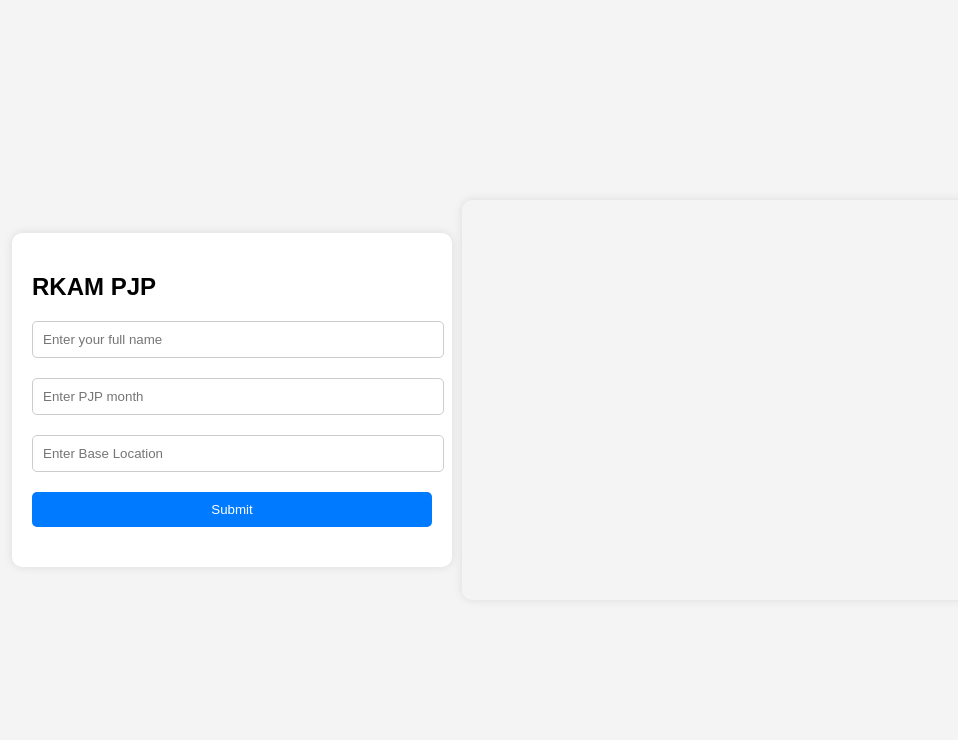
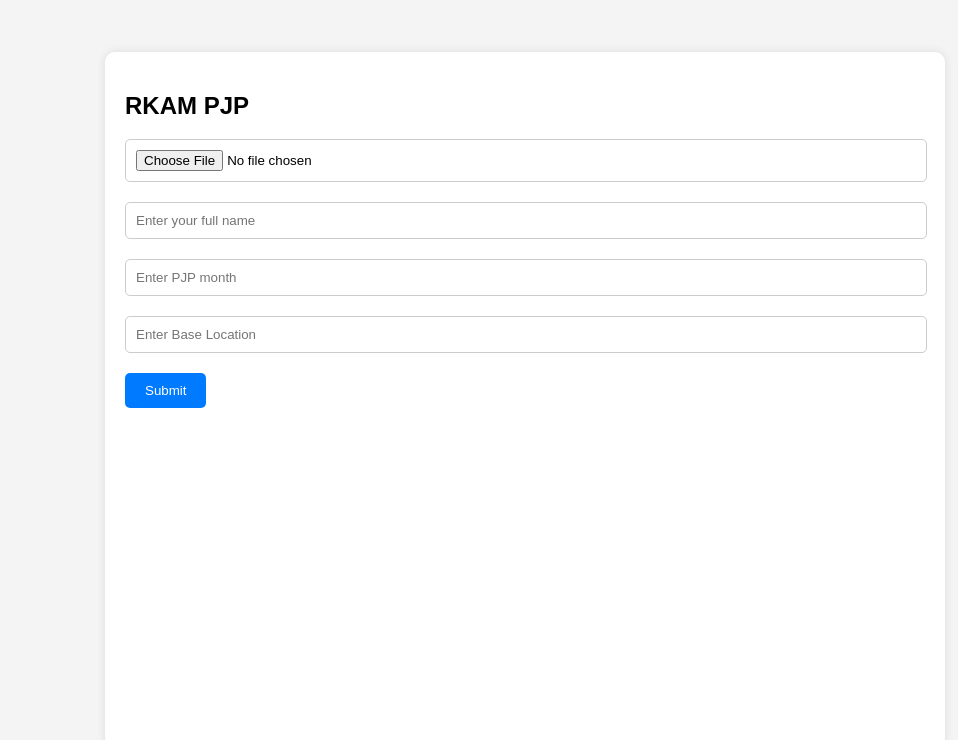
Before and after one commit to reshikiran/pprk, a plain HTML site: page Deep PJP Webpage Sample.html in a window 1280 px wide. Shown: the whole page, without its empty margins (115-1073 px from the left). Drawn offline with nearby package versions, Linux system fonts and the light colour scheme.

Commit message:
Update Deep PJP Webpage Sample.html

```diff
--- a/Deep PJP Webpage Sample.html
+++ b/Deep PJP Webpage Sample.html
@@ -10,29 +10,28 @@
     font-family: Arial, sans-serif;
     margin: 0;
     padding: 0;
+    display: flex;
+    justify-content: center;
+    align-items: center;
     height: 100vh;
     background-color: #f4f4f4;
   }
   .container {
-    display: flex;
-    justify-content: center;
-    align-items: center;
-    height: 100%;
-  }
-  .form-container {
-    width: 45%;
-    max-width: 400px;
-    margin-right: 10px;
+    width: 80%;
+    max-width: 800px;
     background-color: #fff;
     padding: 20px;
     border-radius: 10px;
     box-shadow: 0 0 10px rgba(0, 0, 0, 0.1);
+    display: flex;
+  }
+  .form-container {
+    flex: 1;
+    padding-right: 10px;
   }
   .map-container {
-    width: 45%;
+    flex: 1;
     height: 400px; /* Adjust map height as needed */
-    border-radius: 10px;
-    box-shadow: 0 0 10px rgba(0, 0, 0, 0.1);
   }
   .form-group {
     margin-bottom: 20px;
@@ -44,8 +43,7 @@
     border-radius: 5px;
   }
   .form-group button {
-    width: 100%;
-    padding: 10px;
+    padding: 10px 20px;
     background-color: #007bff;
     color: #fff;
     border: none;
@@ -67,6 +65,12 @@
     background-color: #007bff;
     color: #fff;
   }
+  #outputTable {
+    margin-top: 20px;
+    width: 100%;
+    height: 300px;
+    overflow-y: auto;
+  }
 </style>
 </head>
 <body>
@@ -74,6 +78,9 @@
   <div class="form-container">
     <h2>RKAM PJP</h2>
     <form id="rkamForm">
+      <div class="form-group">
+        <input type="file" id="excelFile" accept=".xlsx">
+      </div>
       <div class="form-group">
         <input type="text" id="fullName" placeholder="Enter your full name">
       </div>
@@ -89,7 +96,6 @@
     </form>
     <div id="outputTable"></div>
   </div>
-  <div class="map-container" id="map"></div>
 </div>
 
 <script src="https://cdnjs.cloudflare.com/ajax/libs/xlsx/0.16.9/xlsx.full.min.js"></script>
@@ -115,14 +121,6 @@
 
       document.getElementById('outputTable').innerHTML = htmlTable;
 
-      // Initialize Leaflet map
-      var map = L.map('map').setView([0, 0], 2);
-
-      // Add tile layer
-      L.tileLayer('https://{s}.tile.openstreetmap.org/{z}/{x}/{y}.png', {
-        attribution: '&copy; <a href="https://www.openstreetmap.org/copyright">OpenStreetMap</a> contributors'
-      }).addTo(map);
-
       // Get coordinates from 'HO location' column
       var range = XLSX.utils.decode_range(worksheet['!ref']);
       for (var R = range.s.r; R <= range.e.r; ++R) {
@@ -132,31 +130,28 @@
         if (cell && cell.v) {
           var coordinates = cell.v.split(',').map(Number); // Assuming coordinates are comma-separated
 
-          // Add marker to the map
-          L.marker(coordinates).addTo(map)
-            .bindPopup(getPopupContent(worksheet, range, R));
+          // Add popup with details from Excel
+          var popupContent = '';
+          for (var C = range.s.c; C <= range.e.c; ++C) {
+            var headerAddress = { c: C, r: 0 }; // Assuming headers are in the first row
+            var headerRef = XLSX.utils.encode_cell(headerAddress);
+            var header = worksheet[headerRef].v;
+            var cellAddress = { c: C, r: R };
+            var cellRef = XLSX.utils.encode_cell(cellAddress);
+            var cell = worksheet[cellRef];
+            if (cell && cell.v) {
+              popupContent += '<strong>' + header + '</strong>: ' + cell.v + '<br>';
+            }
+          }
+          // Display details in the outputTable div
+          var outputTable = document.getElementById('outputTable');
+          outputTable.innerHTML += '<div>' + popupContent + '</div>';
         }
       }
     };
 
     req.send();
   }
-
-  function getPopupContent(worksheet, range, rowIndex) {
-    var popupContent = '';
-    for (var C = range.s.c; C <= range.e.c; ++C) {
-      var headerAddress = { c: C, r: 0 }; // Assuming headers are in the first row
-      var headerRef = XLSX.utils.encode_cell(headerAddress);
-      var header = worksheet[headerRef].v;
-      var cellAddress = { c: C, r: rowIndex };
-      var cellRef = XLSX.utils.encode_cell(cellAddress);
-      var cell = worksheet[cellRef];
-      if (cell && cell.v) {
-        popupContent += '<strong>' + header + '</strong>: ' + cell.v + '<br>';
-      }
-    }
-    return popupContent;
-  }
 </script>
 </body>
 </html>
```
